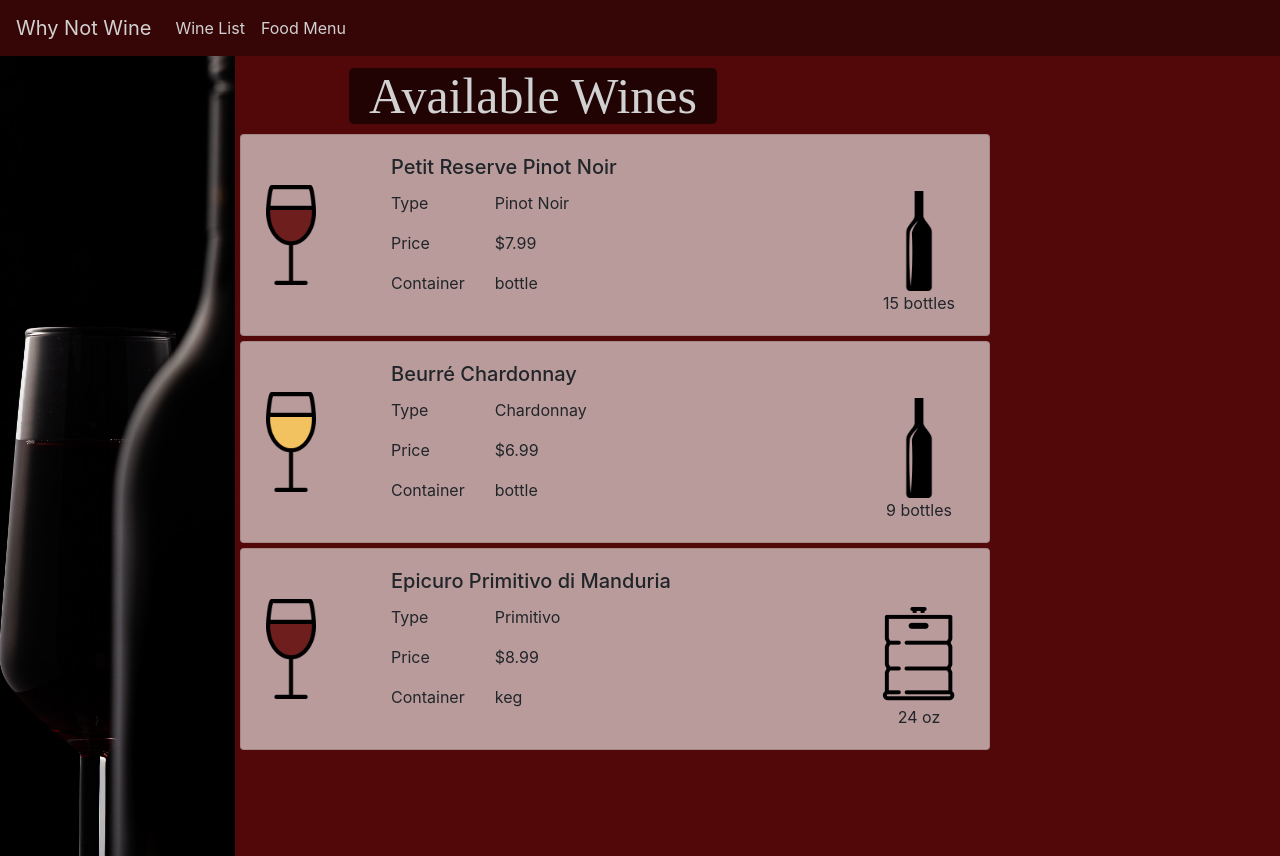
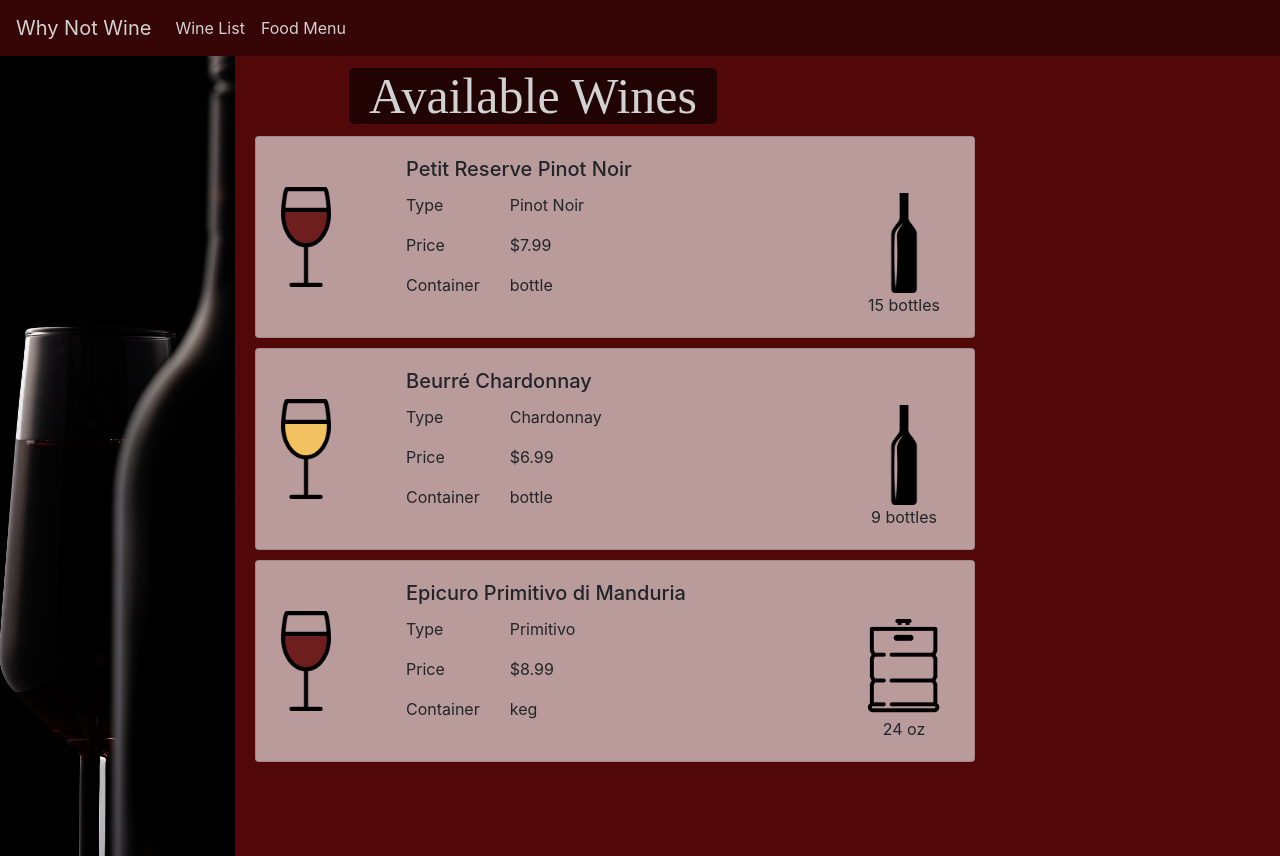
Before and after one commit to christinelfrank16/why-not-wine, a React app: page /#/wine in a window 1280 px wide. Built offline with nearby package versions, Linux system fonts and the light colour scheme; a web font is replaced by a local one.

Commit message:
Update card spacing

```diff
--- a/src/components/WineItem.jsx
+++ b/src/components/WineItem.jsx
@@ -29,7 +29,7 @@
   };
   var cardStyle = {
     backgroundColor: 'rgba(255,255,255,0.6)',
-    margin: '5px'
+    margin: '10px 20px'
   };
   var alignImgStyle = {
     marginTop: 'auto',
```
